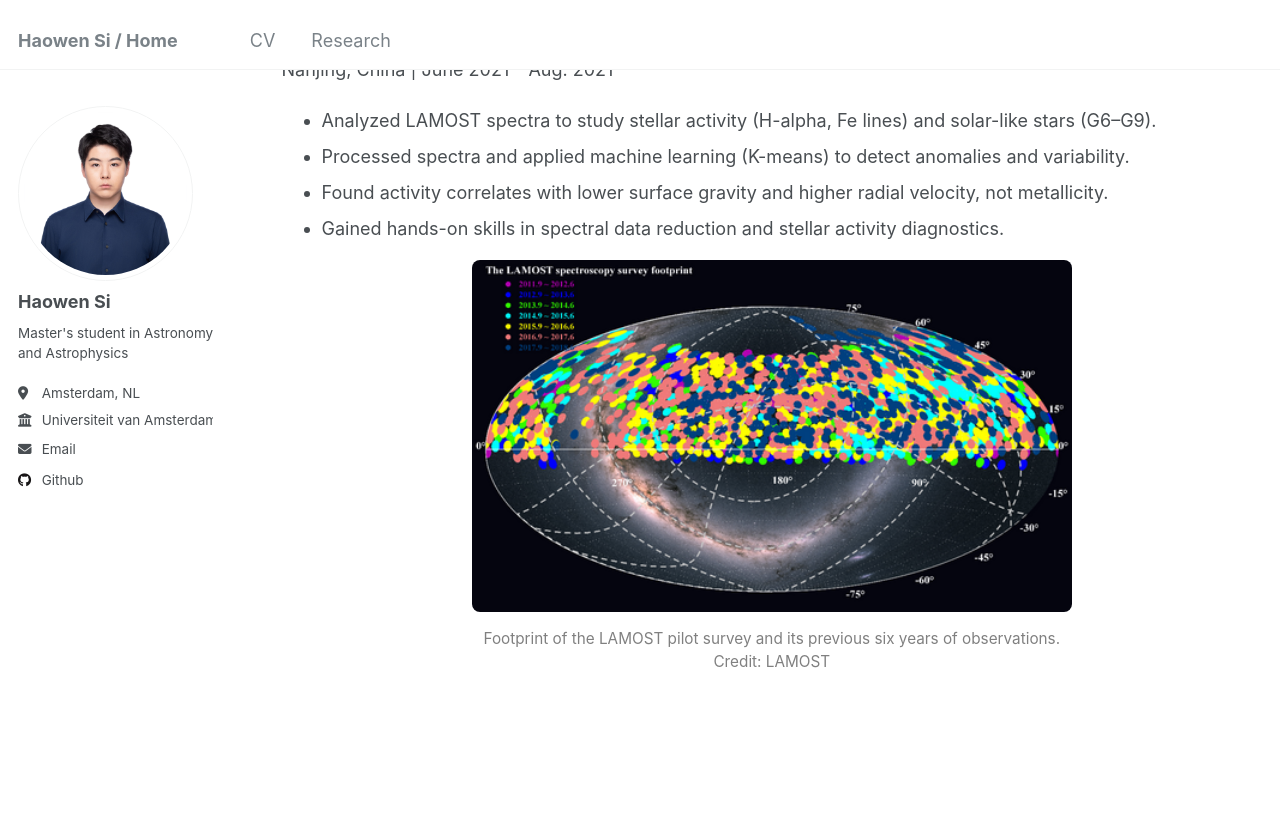
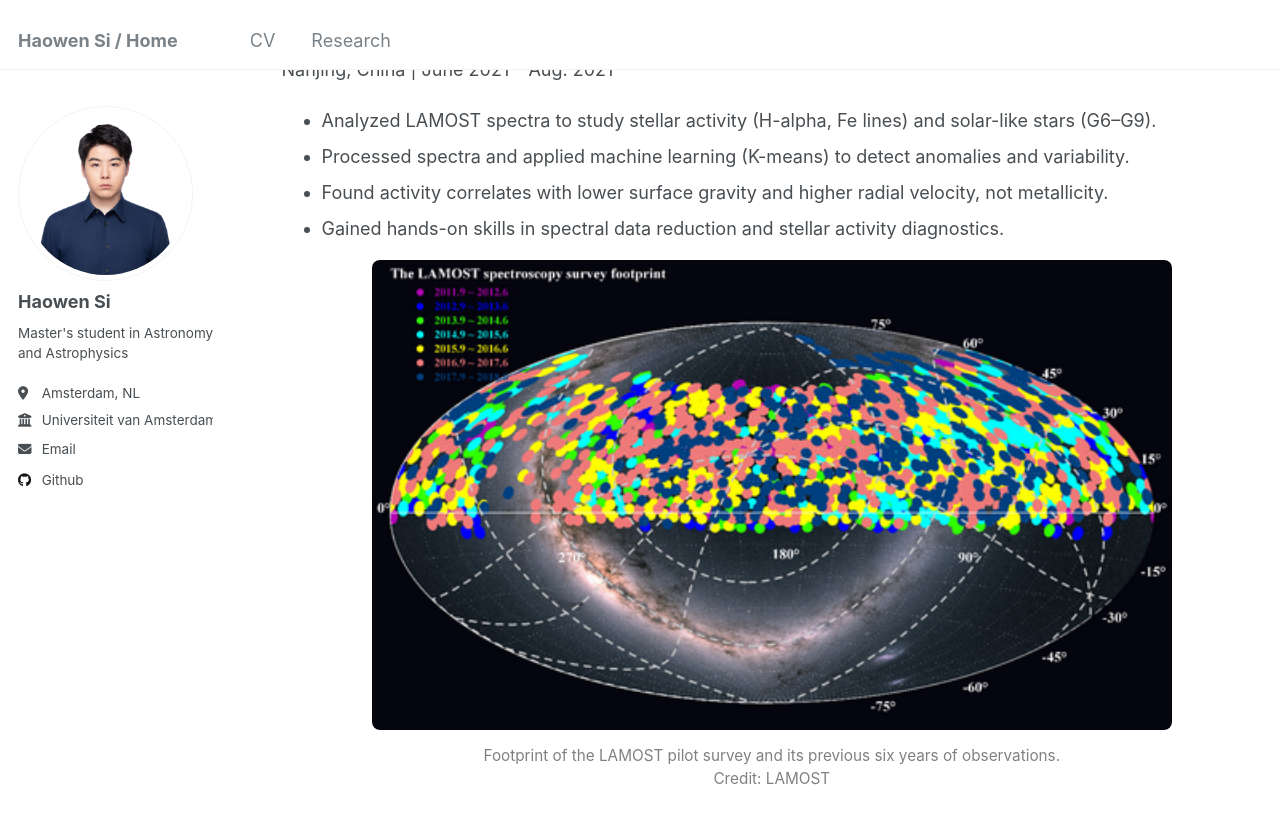
Before and after one commit to HW-SI/HW-SI.github.io, a Jekyll site: the page built from _pages/research.html, in a window 1280 px wide and 900 px high, scrolled down 2677 px. Shown: the top 824 px of the window. Built offline with Jekyll 4.4.1, drawn with Linux system fonts in a browser that asks for light colours.

Commit message:
Update research.html

```diff
--- a/_pages/research.html
+++ b/_pages/research.html
@@ -79,7 +79,7 @@
 </ul>
 
 <div style="display: flex; justify-content: center; margin-bottom: 10px;">
-  <img src="/images/lamost.png" alt="LAMOST Survey" style="width:600px; border-radius:8px;">
+  <img src="/images/lamost.png" alt="LAMOST Survey" style="width:800px; border-radius:8px;">
 </div>
 <p style="text-align:center; font-size: 0.85em; color: gray;">
 Footprint of the LAMOST pilot survey and its previous six years of observations. <br>
```
